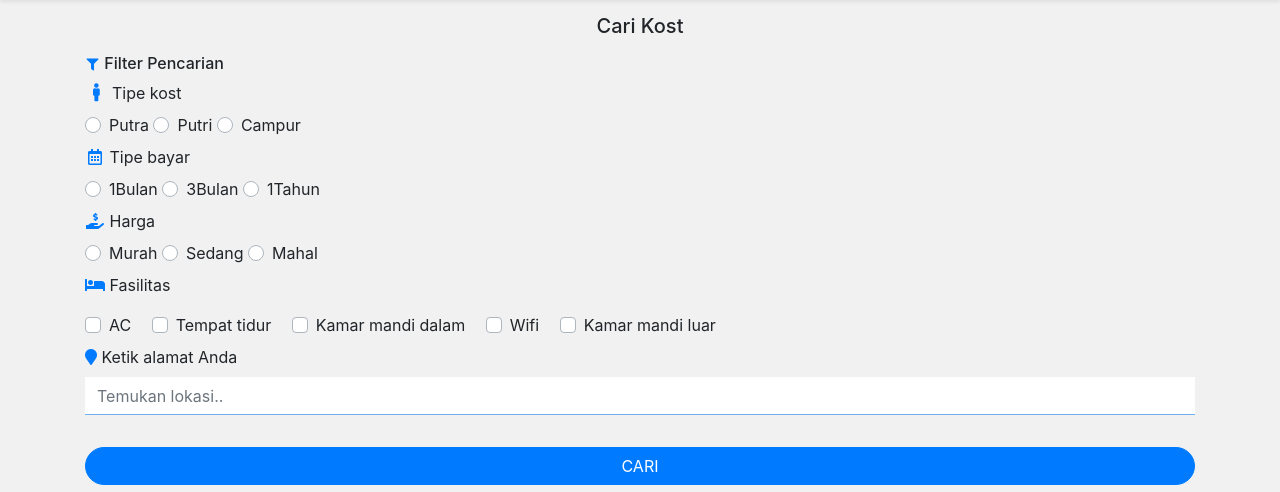
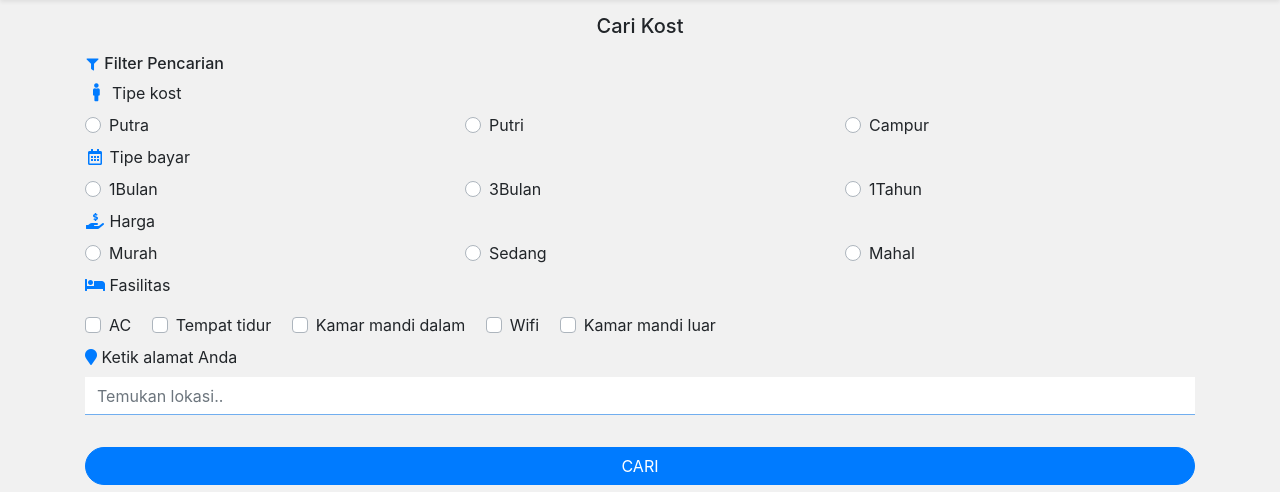
Before and after one commit to anggihseptiawan/sewa_kost, a CodeIgniter app: page /database/index.php/home/index in a window 1280 px wide. Shown: the part 56-548 px from the top of the page. Run offline with CodeIgniter, Linux system fonts and the light colour scheme; some libraries are stand-ins or nearby versions.

Commit message:
fix tampilan form di home

```diff
--- a/application/views/home/index.php
+++ b/application/views/home/index.php
@@ -11,18 +11,27 @@
 			<option value="putri">Putri</option>
 			<option value="campur">Campur</option>
 		</select> -->
+		<div class="row" style="height: 24px;">
+			<div class="col-4">
 				<div class="custom-control custom-radio d-inline">
 				  <input type="radio" id="customRadio1" name="tipe_kost" value="putra" class="custom-control-input">
 				  <label class="custom-control-label" for="customRadio1">Putra</label>
 				</div>
+			</div>
+			<div class="col-4">
 				<div class="custom-control custom-radio d-inline">
 				  <input type="radio" id="customRadio2" value="putri" name="tipe_kost" class="custom-control-input">
 				  <label class="custom-control-label" for="customRadio2">Putri</label>
 				</div>
+			</div>
+			<div class="col-4">
 				<div class="custom-control custom-radio d-inline">
 				  <input type="radio" id="customRadio3" value="campur" name="tipe_kost" class="custom-control-input">
 				  <label class="custom-control-label" for="customRadio3">Campur</label>
 				</div>
+			</div>
+		</div>
+
 	</div>
 
 	<div class="form-group">
@@ -33,18 +42,27 @@
 			<option value="3bulan">per 3 Bulan</option>
 			<option value="1tahun">per 1 Tahunan</option>
 		</select> -->
+		<div class="row">
+			<div class="col-4">
 				<div class="custom-control custom-radio d-inline">
 				  <input type="radio" id="customRadio4" name="tipe_bayar" value="1bulan" class="custom-control-input">
 				  <label class="custom-control-label" for="customRadio4">1Bulan</label>
 				</div>
+			</div>
+			<div class="col-4">
 				<div class="custom-control custom-radio d-inline">
 				  <input type="radio" id="customRadio5" value="3bulan" name="tipe_bayar" class="custom-control-input">
 				  <label class="custom-control-label" for="customRadio5">3Bulan</label>
 				</div>
+			</div>
+			<div class="col-4">
 				<div class="custom-control custom-radio d-inline">
 				  <input type="radio" id="customRadio6" value="1tahun" name="tipe_bayar" class="custom-control-input">
 				  <label class="custom-control-label" for="customRadio6">1Tahun</label>
 				</div>
+			</div>
+		</div>
+
 	</div>
 	<div class="form-group">
 		<label for="exampleFormControlSelect2" style="display: block;"><i class="fas fa-fw fa-hand-holding-usd text-primary"></i> Harga</label>
@@ -54,18 +72,27 @@
 			<option value="sedang">Sedang</option>
 			<option value="mahal">Mahal</option>
 		</select> -->
+		<div class="row">
+			<div class="col-4">
 				<div class="custom-control custom-radio d-inline">
 				  <input type="radio" id="customRadio7" name="harga" value="murah" class="custom-control-input">
 				  <label class="custom-control-label" for="customRadio7">Murah</label>
 				</div>
+			</div>
+			<div class="col-4">
 				<div class="custom-control custom-radio d-inline">
 				  <input type="radio" id="customRadio8" value="sedang" name="harga" class="custom-control-input">
 				  <label class="custom-control-label" for="customRadio8">Sedang</label>
 				</div>
+			</div>
+			<div class="col-4">
 				<div class="custom-control custom-radio d-inline">
 				  <input type="radio" id="customRadio9" value="mahal" name="harga" class="custom-control-input">
 				  <label class="custom-control-label" for="customRadio9">Mahal</label>
 				</div>
+			</div>
+		</div>
+
 	</div>
 	<div class="form-group">
 		<p><i class="fas fa-fw fa-bed text-primary"></i> Fasilitas</p>
```
Lines whose indentation alone changed are shown as unchanged.
